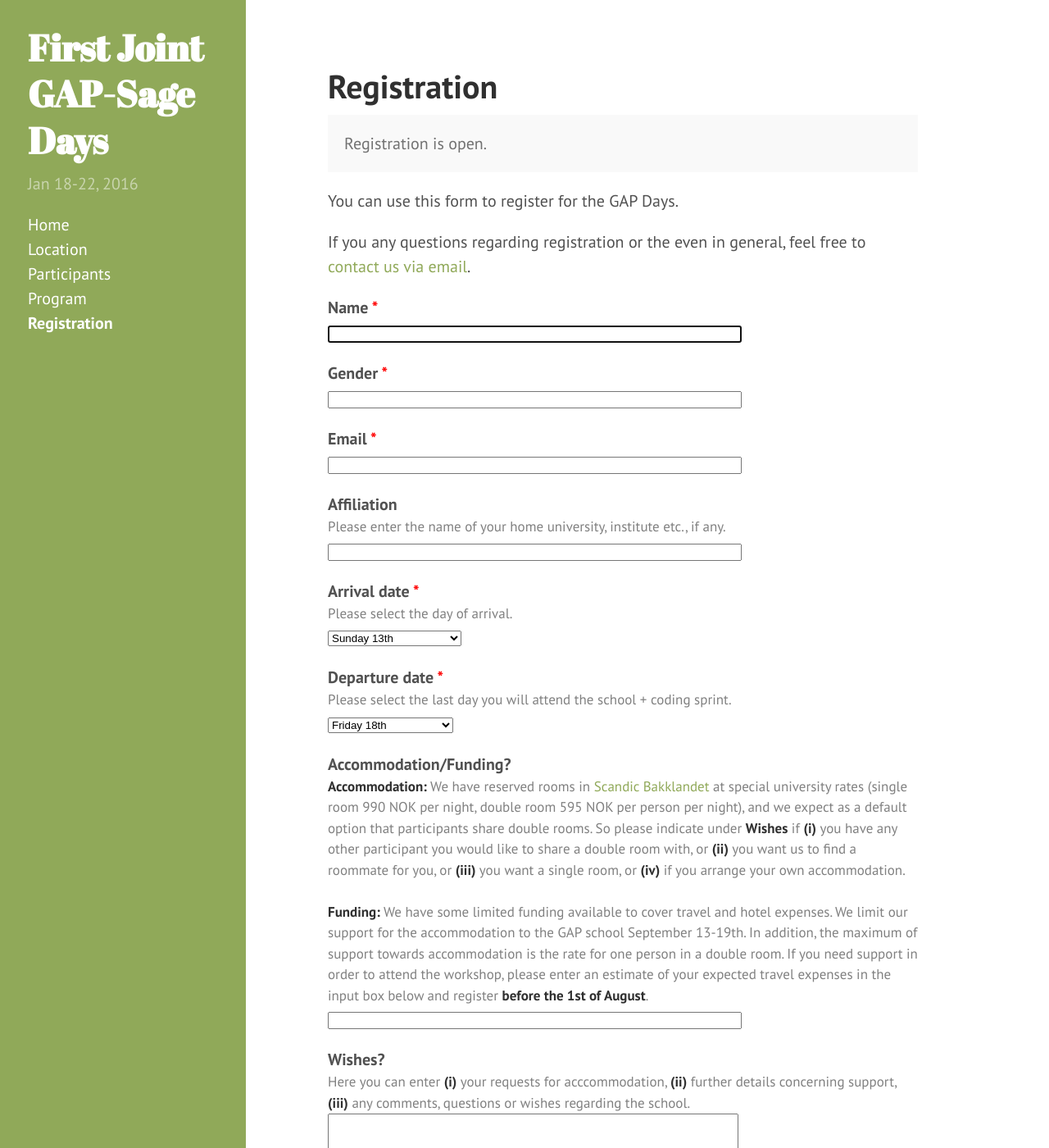
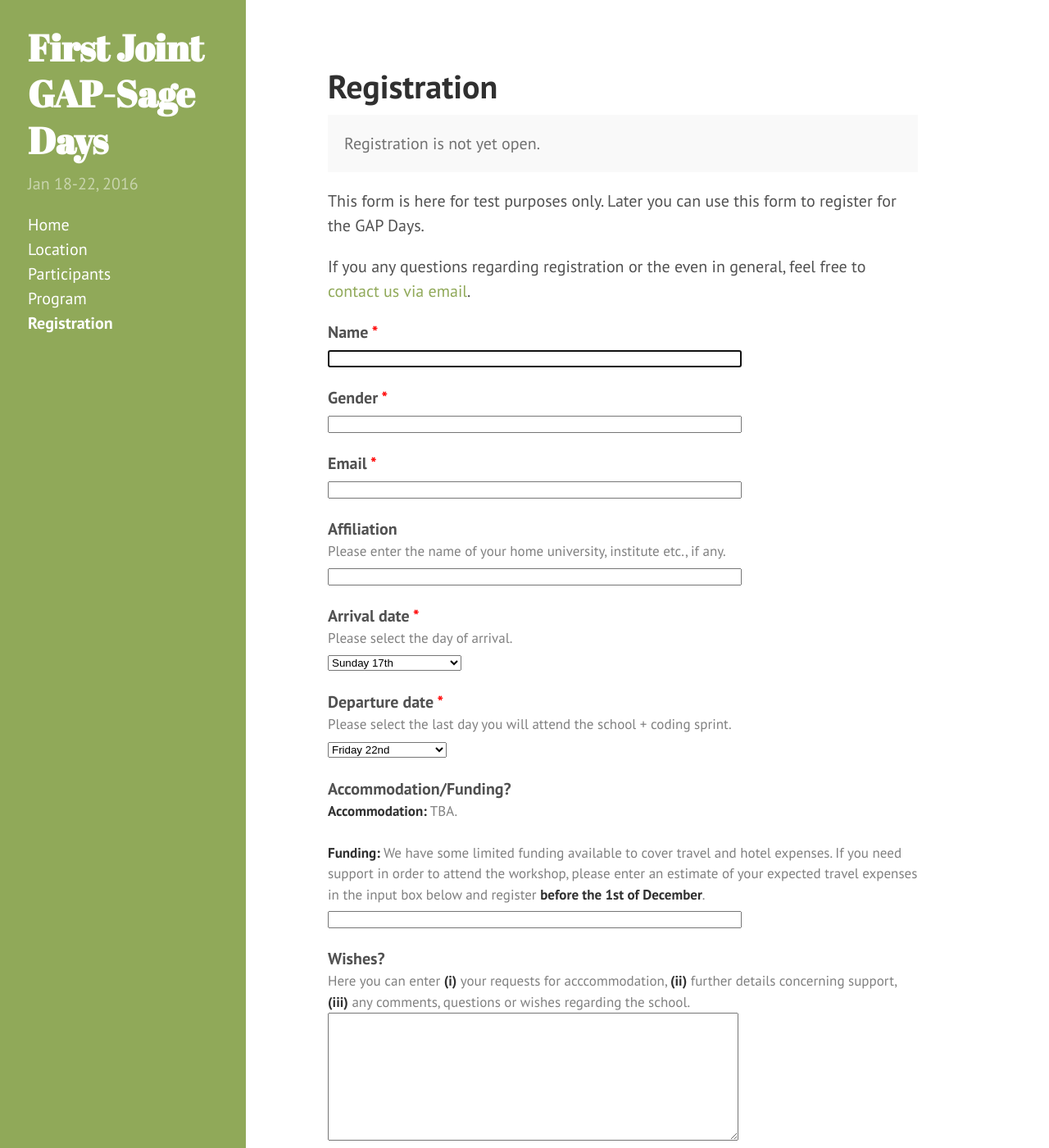
Before and after one commit to gapdays/gap-sage-days2016, a Jekyll site: the page built from registration.html, in a window 1280 px wide and 1400 px high. Shown: the whole window at 82% size. Built offline with Jekyll 4.4.1, drawn with Linux system fonts in a browser that asks for light colours; Markdown is read by kramdown in place of the engine named in the settings.

Commit message:
Update registration.html

```diff
--- a/registration.html
+++ b/registration.html
@@ -8,7 +8,7 @@ email: gap-sage-days2016@gapdays.de
 
 {% if page.registration_open %}
 <p class="message">
-  Registration is open.
+  Registration is not yet open.
 </p>
 {% else %}
 <p class="message">
@@ -18,7 +18,8 @@ email: gap-sage-days2016@gapdays.de
 
 {% if page.registration_open %}
 <p>
-You can use this form to register for the GAP Days.
+This form is here for test purposes only. Later
+you can use this form to register for the GAP Days.
 </p>
 
 <p>
@@ -110,26 +108,15 @@ regarding registration or the even in general, feel free to
     <label for="funding">Accommodation/Funding?</label>
   </div>
   <div class="form-field-description">
-    <strong>Accommodation:</strong> We have reserved rooms in <a
-    href="http://www.scandichotels.com/Hotels/Norway/Trondheim/Bakklandet/">Scandic
-    Bakklandet</a>
-    at special university rates (single room 990 NOK per night, double room
-    595 NOK per person per night), and we expect as a default option that participants
-    share double rooms.  So please indicate under
-    <strong>Wishes</strong> if <strong>(i)</strong> you have any other
-    participant you would like to share a double room with, or
-    <strong>(ii)</strong> you want us to find a roommate for you, or
-    <strong>(iii)</strong> you want a single room, or
-    <strong>(iv)</strong> if you arrange your own accommodation.<br><br>
+    <strong>Accommodation:</strong>
+    TBA.<br><br>
 
     <strong>Funding:</strong>
     We have some limited funding available to cover travel and hotel
-    expenses. We limit our support for the accommodation to the GAP
-    school September 13-19th. In addition, the maximum of support
-    towards accommodation is the rate for one person in a double
-    room. If you need support in order to attend the workshop, please
+    expenses.
+    If you need support in order to attend the workshop, please
     enter an estimate of your expected travel expenses in the input
-    box below and register <strong>before the 1st of August</strong>.
+    box below and register <strong>before the 1st of December</strong>.
     </div>
   <input type="text" size="60" maxlength="180" name="funding" />
 </div>
```
Also changed, not shown: other parts of registration.html (+15 -18 lines).
